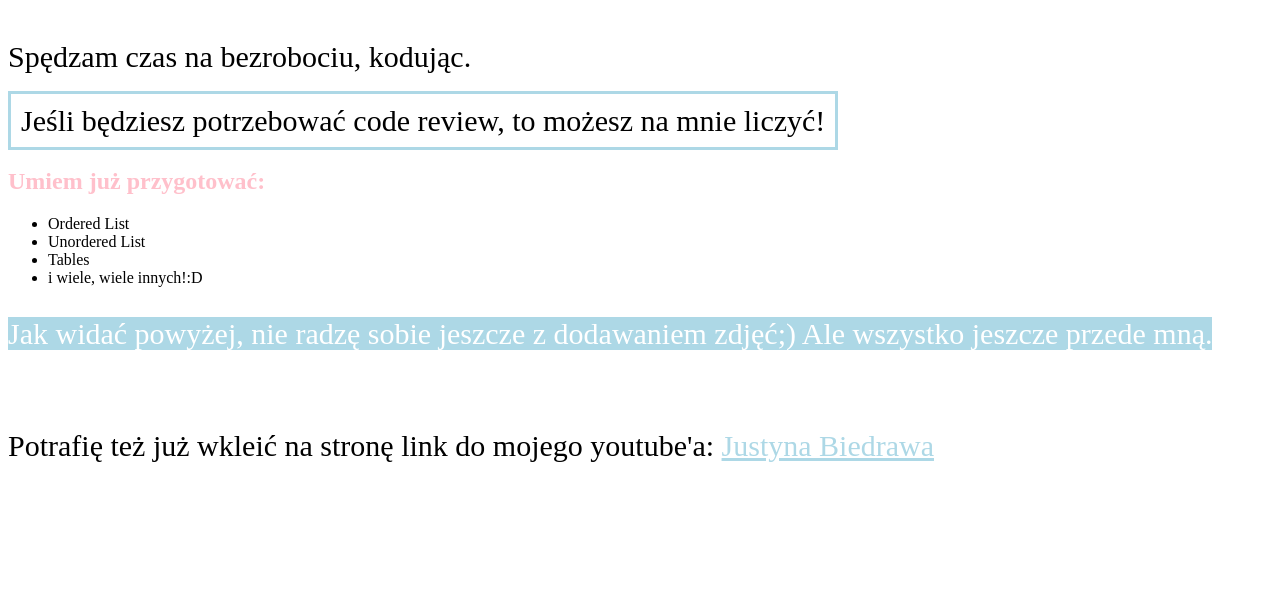
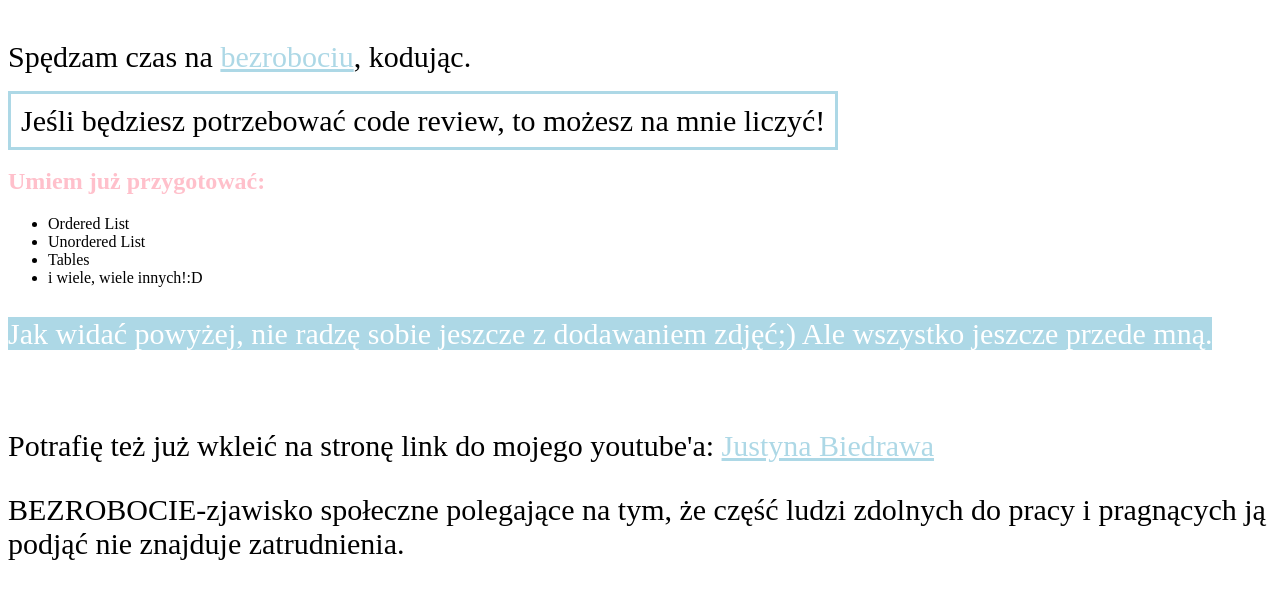
Before and after one commit to justynabi/justynabi.github.io, a plain HTML site: page index.html in a window 1280 px wide. Shown: the part 123-722 px from the top of the page. Drawn offline with Linux system fonts and the light colour scheme.

Commit message:
Update index.html

```diff
--- a/index.html
+++ b/index.html
@@ -24,7 +24,7 @@
 <div style="background-image:url(https://cdn.pixabay.com/photo/2019/12/11/05/10/baby-4687466_960_720.jpg); ">
 <h1 style="font-size: 64px; color:lightblue; font-family:Inter; text-align:center">Hello Maciej Dudziński!</h1>
 </div>
-<p> Spędzam czas na bezrobociu, kodując.</p>
+	<p> Spędzam czas na <a href="#bz">bezrobociu</a>, kodując.</p>
 	<p><span style="border:3px lightblue solid; padding:10px">Jeśli będziesz potrzebować code review, to możesz na mnie liczyć!</span></p>
 
 <h2 style="color:pink;">Umiem już przygotować:</h2>
@@ -38,5 +38,6 @@
 <p><span style="color:white; background-color:lightblue;">Jak widać powyżej, nie radzę sobie jeszcze z dodawaniem zdjęć;) Ale wszystko jeszcze przede mną.</span></p>
 <br>
 <p>Potrafię też już wkleić na stronę link do mojego youtube'a: <a href="https://www.youtube.com/channel/UCyBozi_n64Q2yL76Crtc-jQ" target="_blank">Justyna Biedrawa</a></p>
+<p id="bz">BEZROBOCIE-zjawisko społeczne polegające na tym, że część ludzi zdolnych do pracy i pragnących ją podjąć nie znajduje zatrudnienia.</p>
 </body>
 </html>
```
